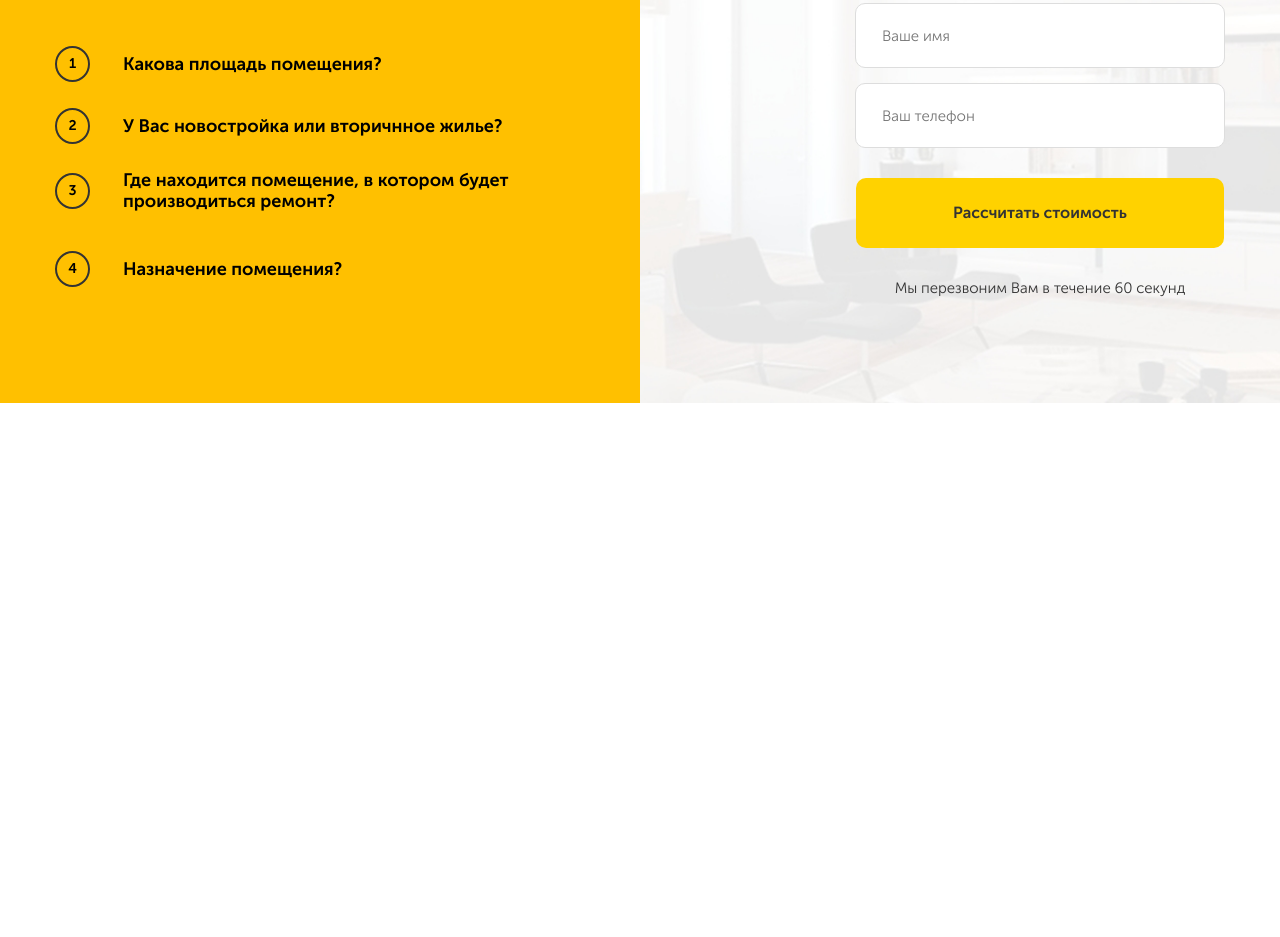
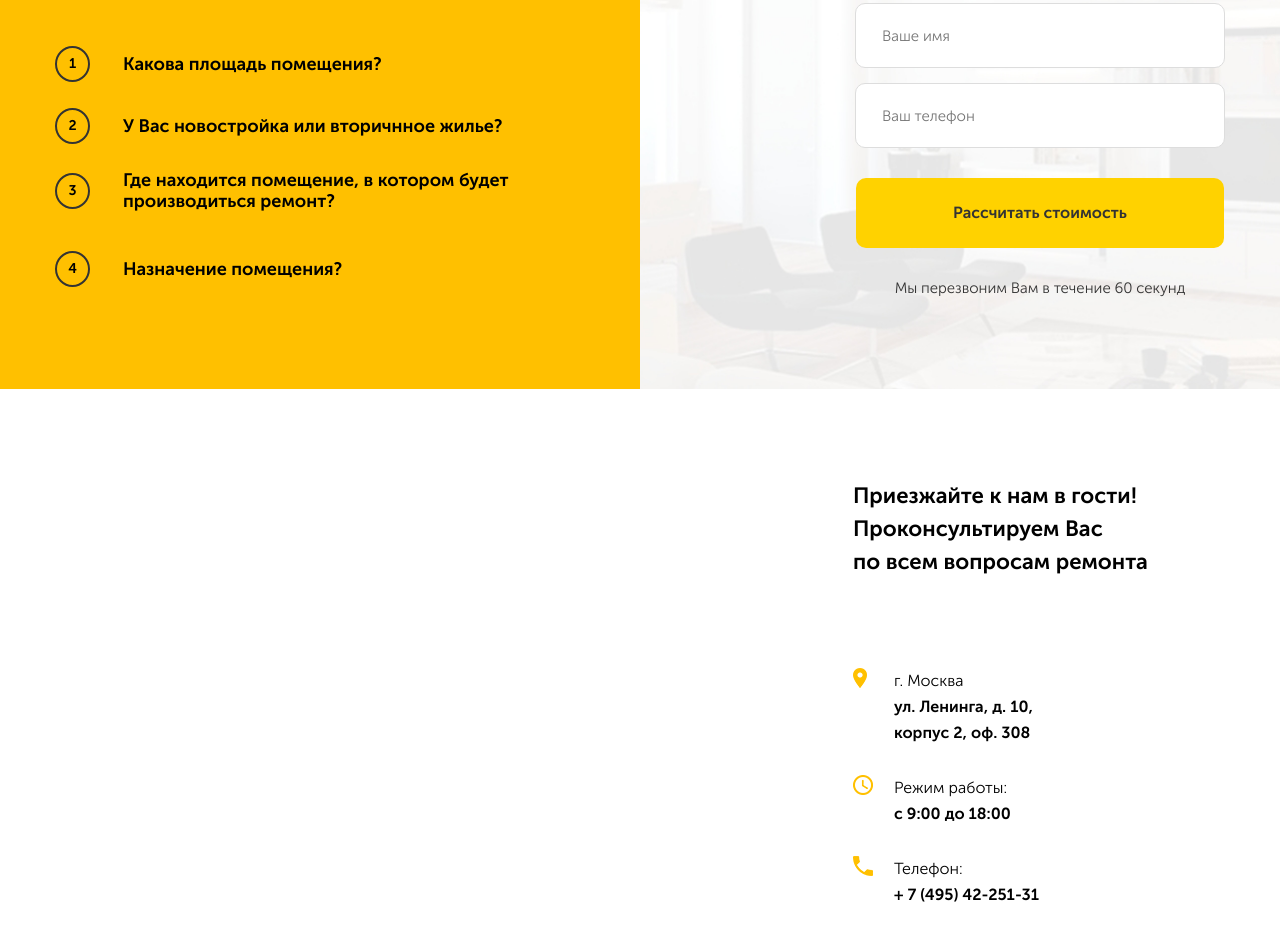
Before and after one commit to YuriyYurev/lesson-13, a plain HTML site: page src/index.html in a window 1280 px wide. Shown: the part 4172-5109 px from the top of the page. Before the commit the page ends 4675 px from the top, so only its background shows below. Drawn offline with nearby package versions, Linux system fonts and the light colour scheme.

Commit message:
Сделал подвал сайта, подключил яндекс карту

```diff
--- a/src/index.html
+++ b/src/index.html
@@ -342,6 +342,55 @@
 </section>
 <!-- /.section -->
 
+<footer class="footer">
+  <div class="map" id="map">
+    <script type="text/javascript" charset="utf-8" async src="https://api-maps.yandex.ru/services/constructor/1.0/js/?um=constructor%3A79f42d43821ac19c9ae4a6d895ee6a3377400f86a5f787d8214eb10c0070d959&amp;width=100%25&amp;height=640&amp;lang=ru_RU&amp;scroll=false"></script>
+  </div>
+  <div class="container">
+    <div class="contacts-block">
+      <div class="contacts">
+        <h3 class="contacts__title">
+          Приезжайте к нам в гости! Проконсультируем Вас по&nbsp;всем вопросам ремонта
+        </h3>
+        <ul class="contacts-list">
+          <li class="contacts-list__item">
+            <span class="contacts-list__icon">
+              <img src="img/footer/map-placeholder.png" alt="">
+            </span>
+            <span class="contacts-list__text">г. Москва
+              <span class="contacts-list__text_bold">
+                ул.&nbsp;Ленинга, д. 10,
+                корпус 2, оф. 308
+            </span>
+            </span>
+          </li>
+          <li class="contacts-list__item">
+            <span class="contacts-list__icon">
+              <img src="img/footer/clock-with-white-face.png" alt="">
+            </span>
+            <span class="contacts-list__text">Режим работы:
+              <span class="contacts-list__text_bold">
+                с&nbsp;9:00 до 18:00
+              </span>
+            </span>
+          </li>
+          <li class="contacts-list__item">
+            <span class="contacts-list__icon">
+              <img src="img/footer/phone-call-button.png" alt="">
+            </span>
+            <span class="contacts-list__text">Телефон:
+              <a href="tel:+7(495)42-251-31" class="contacts__phone">+ 7 (495) 42-251-31</a>
+            </span>
+          </li>
+        </ul>
+      </div>
+      <!-- /.contacts -->
+    </div>
+    <!-- /.contacts-block -->
+  </div>
+  <!-- /.container -->
+</footer>
+
   <div class="modal" id="modal">
     <div class="modal-dialog">
       <button class="modal-dialog__close" id="close">&times;</button>
--- a/src/sass/blocks/_brif.sass
+++ b/src/sass/blocks/_brif.sass
@@ -28,7 +28,7 @@
     +bold
     line-height: 18px
 .interview
-  padding: 75px 69px 90px 0
+  padding: 75px 69px 76px 0
   &__title
     margin-bottom: 31px
     +bold
--- /dev/null
+++ b/src/sass/blocks/_footer.sass
@@ -0,0 +1,75 @@
+.footer
+  position: relative
+.map
+  position: absolute
+  top: -100px
+  left: 0
+  width: 50%
+.contacts
+  flex-basis: 50%
+  padding-left: 213px
+  &-block
+    display: flex
+    justify-content: flex-end
+  &__title
+    max-width: 300px
+    margin: 0
+    margin-top: -10px
+    margin-bottom: 90px
+    font-size: 22px
+    line-height: 33px
+    +bold
+  &__phone
+    display: block
+    text-decoration: none
+    font-size: 16px
+    line-height: 26px
+    +bold
+    color: #000
+  &-list
+    padding: 0
+    list-style: none
+    &__item
+      display: flex
+      align-items: flex-start
+      margin-bottom: 29px
+    &__icon
+      display: inline-block
+      margin-right: 21px
+      width: 20px
+      height: 20px
+      align-items: center
+      line-height: 20px
+    &__text
+      display: inline-block
+      max-width: 160px
+      font-size: 16px
+      line-height: 26px
+      &_bold
+        +bold
+@media (max-width: 1200px)
+  .contacts
+    padding-left: 50px
+    &__title
+      max-width: 250px
+      margin-top: -30px
+      margin-bottom: 40px
+      font-size: 18px
+@media (max-width: 768px)
+  .map
+    top: 100%
+    width: 100%
+  .contacts
+    flex-basis: 100%
+    padding-bottom: 30px
+    &__title
+      font-size: 18px
+      line-height: 22px
+      margin-bottom: 30px
+    &-list
+      &__icon
+        margin-right: 12px
+@media (max-width: 567px)
+  .contacts
+    padding-left: 0
+    padding-top: 57px
--- a/src/sass/style.sass
+++ b/src/sass/style.sass
@@ -14,4 +14,5 @@
 @import 'blocks/steps'
 /* Подключение modal */
 @import 'blocks/brif'
+@import 'blocks/footer'
 @import 'blocks/modal'
```
Also changed, not shown: src/css/style.css, src/img/footer/clock-with-white-face.png (added), src/img/footer/map-placeholder.png (added), src/img/footer/phone-call-button.png (added), 1 other file.
